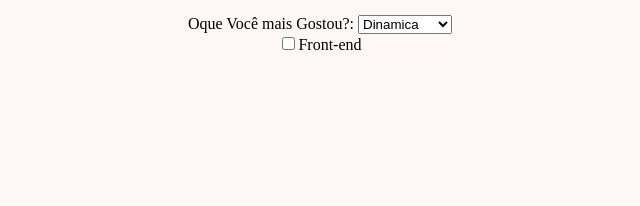
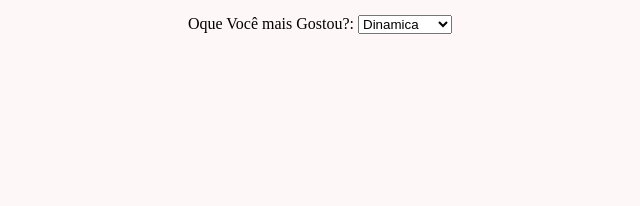
Before and after one commit to aks10-ifal/form, a plain HTML site: page index.html in a window 1280 px wide. Shown: the part 335-541 px from the top of the page, 320-960 px from the left. Drawn offline with Linux system fonts and the light colour scheme.

Commit message:
Update index.html

```diff
--- a/index.html
+++ b/index.html
@@ -29,7 +29,6 @@ Oque Você mais Gostou?:
                 <option value="di">Dinamica</option>
                 <option value="professores">Professores</option>
             </select><br>
-            <label><input type="checkbox" id="opcao1" name="opcao1" value="valor1">Front-end</label>
 
 
         </form>
```
